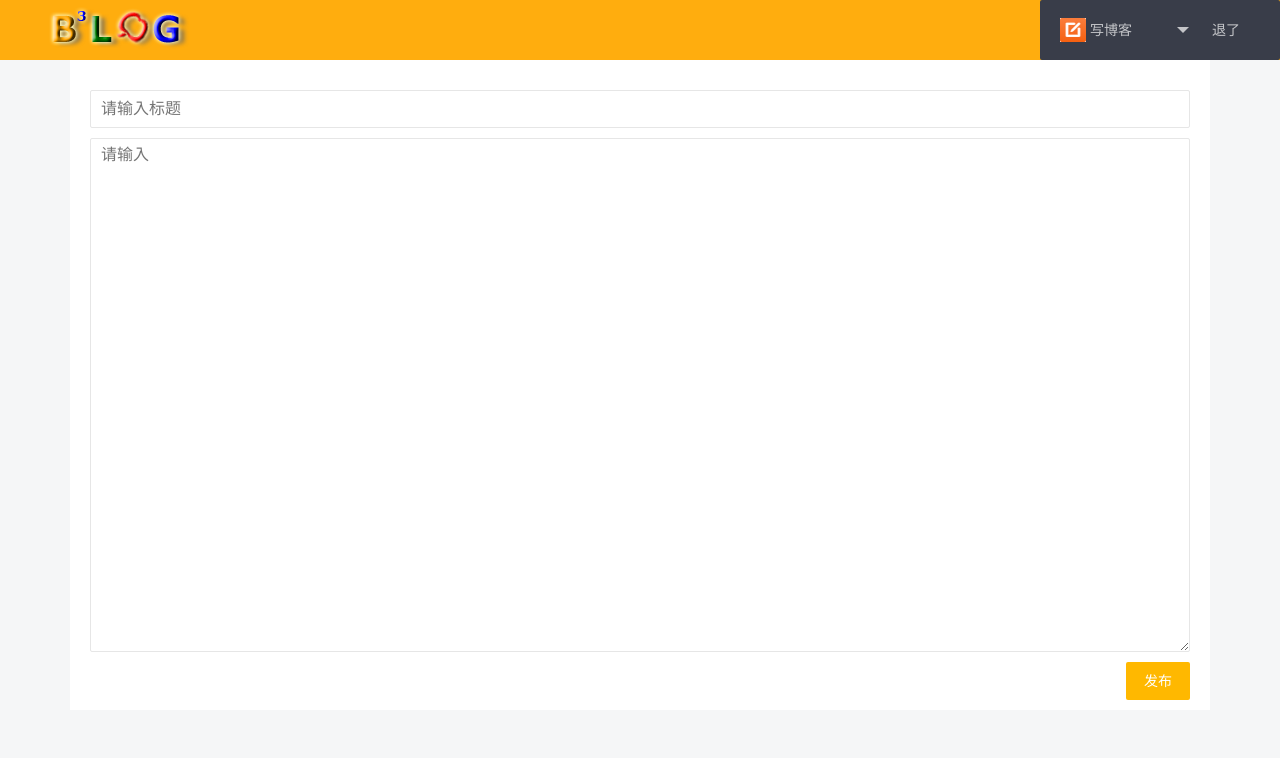
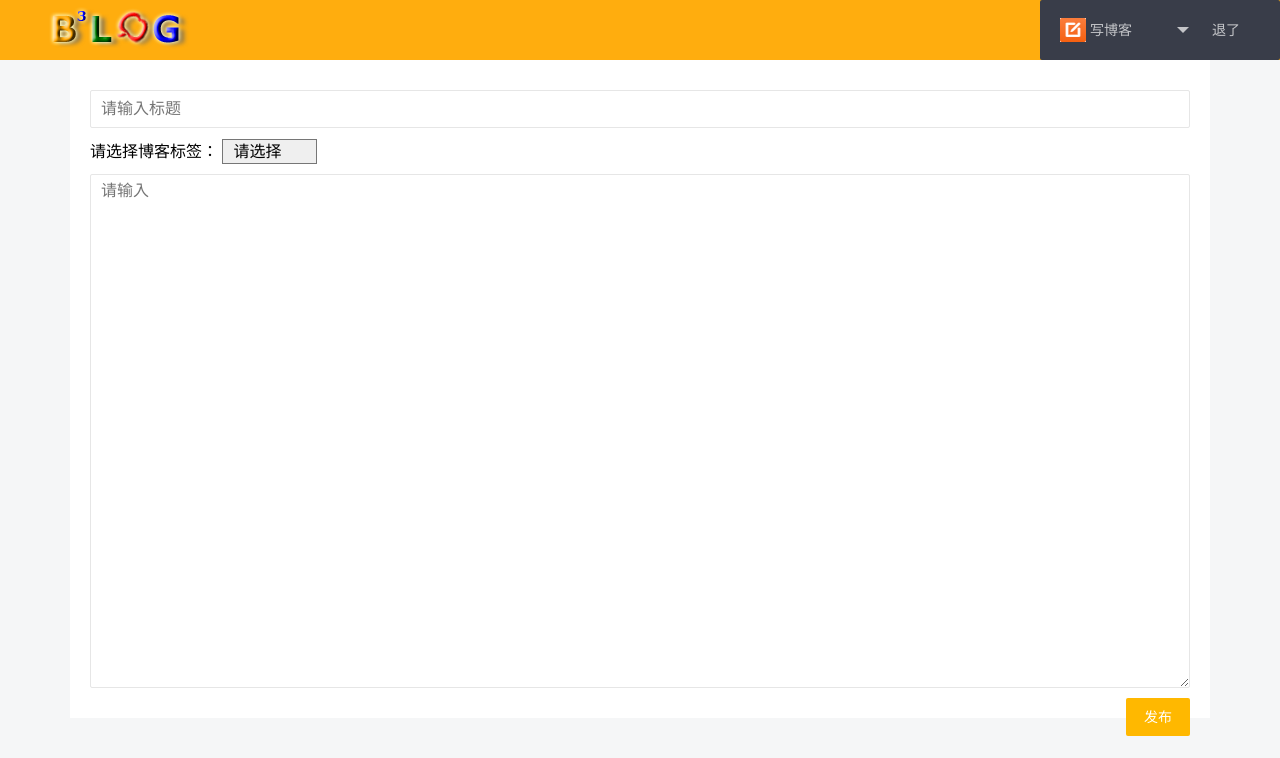
Before and after one commit to abnormalmakers/blog, a Django app: template Myblog/apps/personal/templates/writeblog.html in a window 1280 px wide. Shown: the top 758 px of the page. Run offline with Django 3.2, Linux system fonts and the light colour scheme; the template is opened without the code that fills it, so the values that code supplies are empty.

Commit message:
写博客页面提供标签选择

```diff
--- a/Myblog/apps/personal/templates/writeblog.html
+++ b/Myblog/apps/personal/templates/writeblog.html
@@ -21,11 +21,28 @@
                 <div class="blog_title">
                     <input type="text" id='blog_title' name="title" required lay-verify="required" placeholder="请输入标题" autocomplete="off" class="layui-input">
                 </div>
-
+                <div class="blog_tag">
+                    <div class="layui-input-inline">
+                        <label>请选择博客标签：</label>
+                        <select name="quiz3" class="choice_tag">
+                            <option value="">请选择</option>
+                            <option value="c">C</option>
+                            <option value="c++">C++</option>
+                            <option value="java">Java</option>
+                            <option value="python">Python</option>
+                            <option value="php">PHP</option>
+                            <option value="javascript">Javascript</option>
+                            <option value="h5">H5</option>
+                            <option value="css3">Css3</option>
+                        </select>
+                    </div>
+                    <ul class="show_tag">
+                        <!--<li title="点击去掉此标签">123</li>-->
+                    </ul>
+                </div>
                 <div class="blog_content">
                     <textarea id="blog_content" name="" required lay-verify="required" placeholder="请输入" class="layui-textarea" rows="25"></textarea>
                 </div>
-
                 <ul>
                     <li class="blog_publish">
                         <a class="layui-btn layui-btn-warm" id="blog_publish">发布</a>
--- a/Myblog/static/css/personal/write.css
+++ b/Myblog/static/css/personal/write.css
@@ -8,9 +8,32 @@
 .main_wrapper .blog_title{
     margin: 10px 0;
 }
+.main_wrapper .blog_tag{
+    margin: 0 0 10px;
+}
 .main_wrapper .blog_content{
     margin:0 0 10px;
 }
+.main_wrapper .show_tag{
+    display:inline-block;
+    margin-left: 10px;
+}
+.main_wrapper .show_tag li{
+    display:inline-block;
+    padding:3px 4px;
+    border-radius: 4px;
+    background: palegreen;
+    color: #fff;
+    position: relative;
+    cursor: pointer;
+}
+.main_wrapper .choice_tag{
+    width: auto;
+    padding: 3px 10px;
+    display: inline-block;
+
+}
+
 #w_content{
     width: 100%;
 }
```
